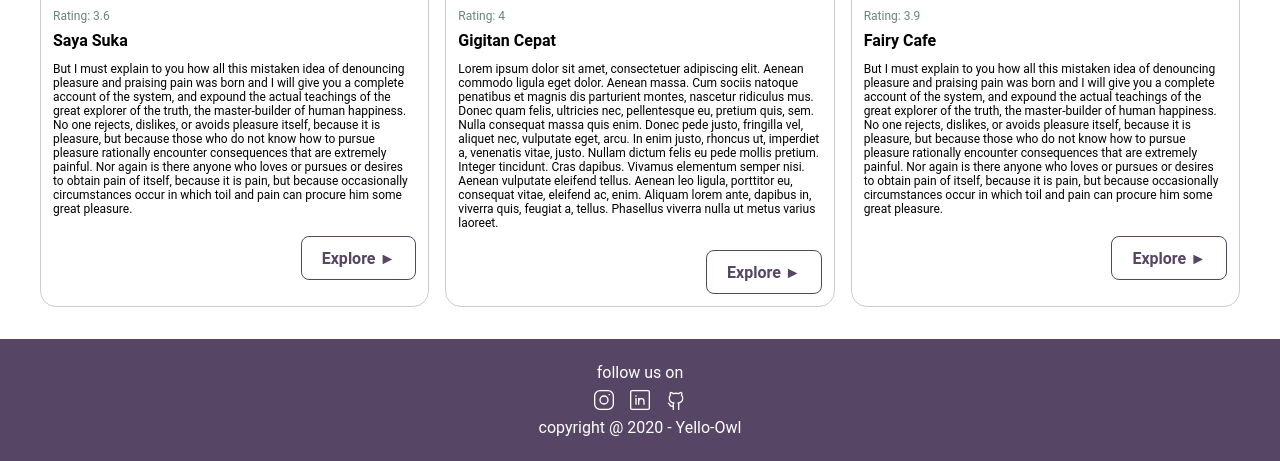
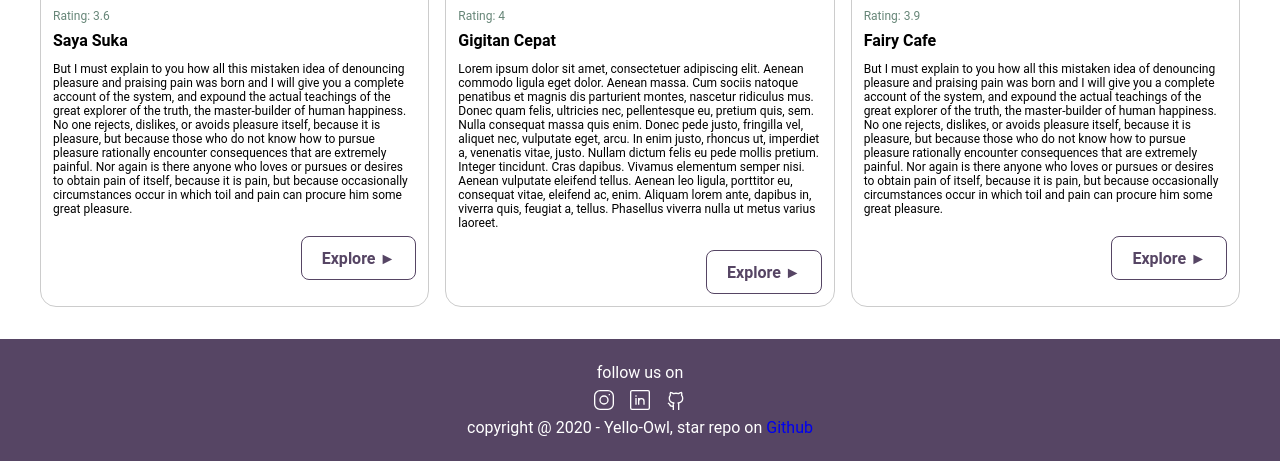
Before and after one commit to irwanphan/dicoding-restaurant-app, a website built with webpack: page src/templates/index.html in a window 1280 px wide. Shown: the part 1966-2427 px from the top of the page. Built offline with nearby package versions, Linux system fonts and the light colour scheme; files whose address does not match are found by name.

Commit message:
add link to repo

```diff
--- a/src/templates/index.html
+++ b/src/templates/index.html
@@ -63,7 +63,7 @@
       </div>
     </div>
     <span tabindex="0">
-      copyright @ 2020 - Yello-Owl
+      copyright @ 2020 - Yello-Owl, star repo on <a href="https://github.com/irwanphan/dicoding-restaurant-app">Github</a>
     </span>
   </footer>
 </body>
```
